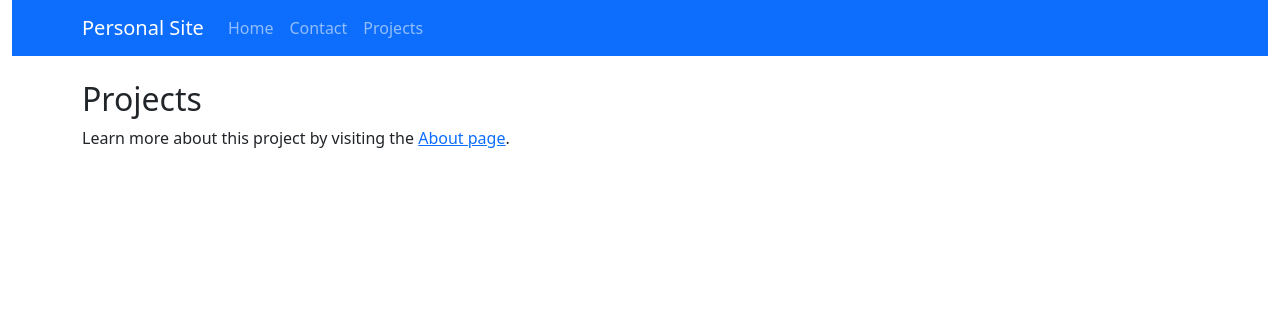
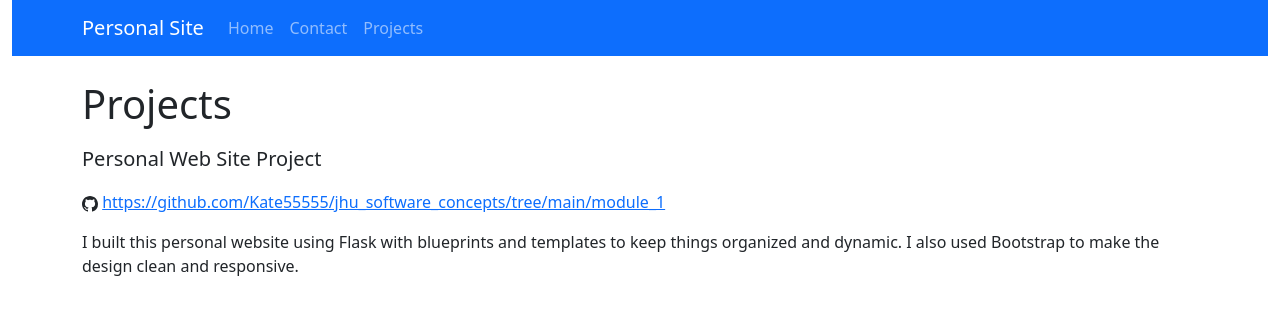
Before and after one commit to Kate55555/jhu_software_concepts, a Flask app: page /projects in a window 1280 px wide. Shown: the top 315 px of the page. Run offline with Flask 3, Linux system fonts and the light colour scheme.

Commit message:
Update a projects page

```diff
--- a/module_1/app/templates/pages/projects.html
+++ b/module_1/app/templates/pages/projects.html
@@ -1,11 +1,22 @@
 {% extends 'base.html' %}
 
 {% block header %}
-  <h2>{% block title %}Projects{% endblock title %}</h2>
+  <h1>{% block title %}Projects{% endblock title %}</h1>
 {% endblock header %}
 
 {% block content %}
-  <p>
-    Learn more about this project by visiting the <a href="{{ url_for('pages.home') }}">About page</a>.
-  </p>
+<p></p>
+<p class="lead">Personal Web Site Project</p>
+<p></p>
+<p>
+  <svg xmlns="http://www.w3.org/2000/svg" width="16" height="16" fill="currentColor" class="bi bi-github" viewBox="0 0 16 16">
+  <path d="M8 0C3.58 0 0 3.58 0 8c0 3.54 2.29 6.53 5.47 7.59.4.07.55-.17.55-.38 0-.19-.01-.82-.01-1.49-2.01.37-2.53-.49-2.69-.94-.09-.23-.48-.94-.82-1.13-.28-.15-.68-.52-.01-.53.63-.01 1.08.58 1.23.82.72 1.21 1.87.87 2.33.66.07-.52.28-.87.51-1.07-1.78-.2-3.64-.89-3.64-3.95 0-.87.31-1.59.82-2.15-.08-.2-.36-1.02.08-2.12 0 0 .67-.21 2.2.82.64-.18 1.32-.27 2-.27s1.36.09 2 .27c1.53-1.04 2.2-.82 2.2-.82.44 1.1.16 1.92.08 2.12.51.56.82 1.27.82 2.15 0 3.07-1.87 3.75-3.65 3.95.29.25.54.73.54 1.48 0 1.07-.01 1.93-.01 2.2 0 .21.15.46.55.38A8.01 8.01 0 0 0 16 8c0-4.42-3.58-8-8-8"/>
+  </svg>
+  <a href="https://github.com/Kate55555/jhu_software_concepts/tree/main/module_1">https://github.com/Kate55555/jhu_software_concepts/tree/main/module_1</a>
+</p>
+<p>
+  I built this personal website using Flask with blueprints and templates
+  to keep things organized and dynamic. I also used Bootstrap to make the design
+  clean and responsive.
+</p>
 {% endblock content %}
```
